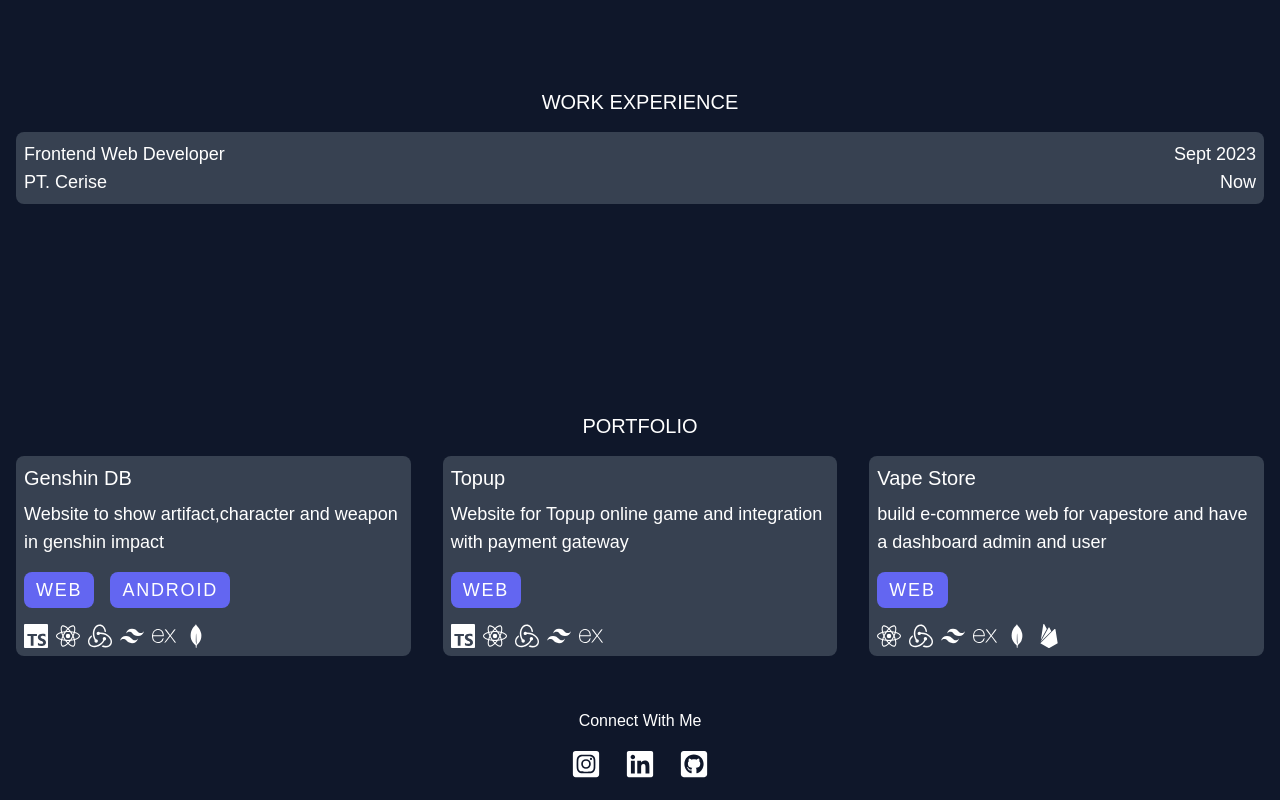
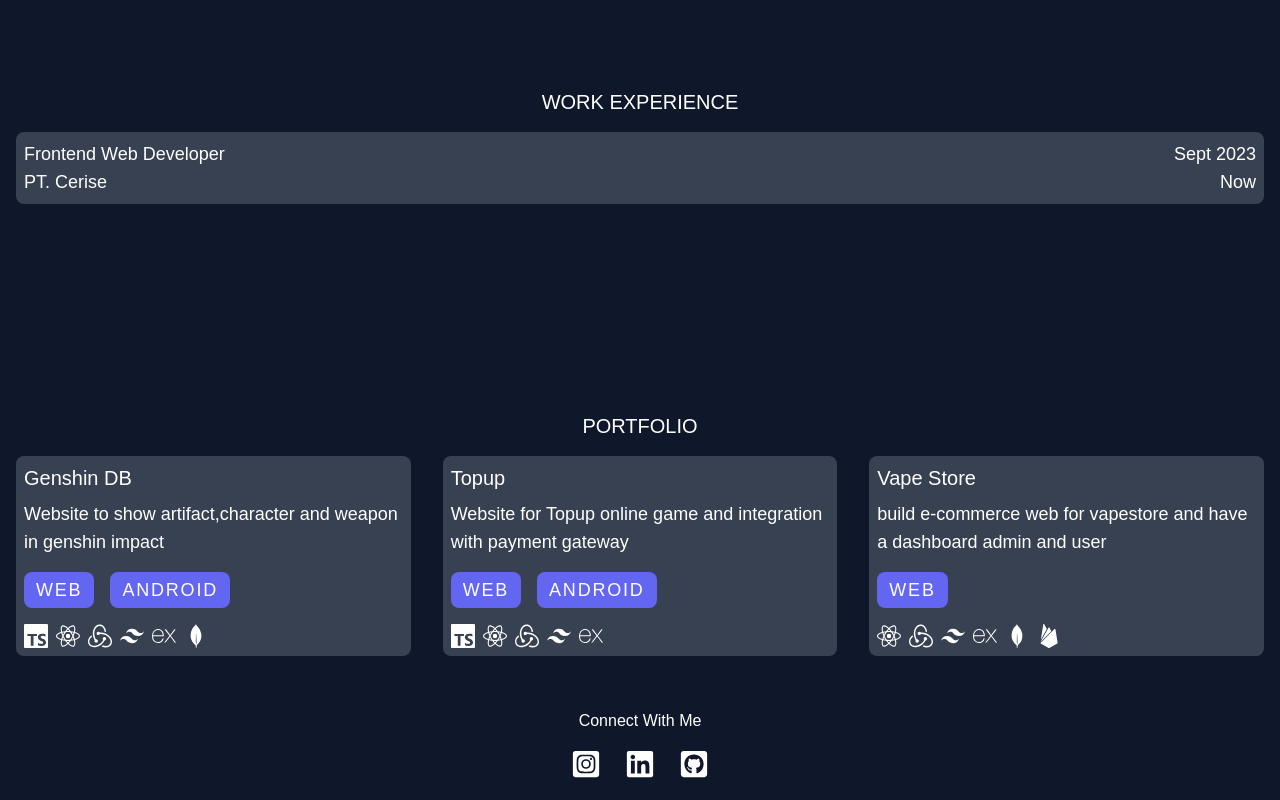
Before and after one commit to xxaexa/portfolio, a React (Vite) app: page / in a window 1280 px wide. Shown: the part 604-1404 px from the top of the page. Built offline with nearby package versions, Linux system fonts and the light colour scheme; a web font is replaced by a local one.

Commit message:
added link

```diff
--- a/src/constant/index.tsx
+++ b/src/constant/index.tsx
@@ -31,7 +31,8 @@
 
     live: "https://genshindb.xxaexa.my.id/",
     code: "https://genshin-db.xxaexa.my.id/",
-    android: "https://expo.dev/artifacts/eas/gXBesDDv3efUeT73t8EG65.apk",
+    android:
+      "https://drive.google.com/file/d/15AAKpLqxZPcWgXT1nELM9Dg8CMAUpMcX/view?usp=drive_link",
     description:
       "Website to show artifact,character and weapon in genshin impact",
     tags: [
@@ -47,6 +48,8 @@
     title: "Topup",
     live: "https://topup.xxaexa.my.id/",
     code: "",
+    android:
+      "https://drive.google.com/file/d/1OeJ3VIg4XZLsiH5LkIIlQ2YlnVXlqDep/view?usp=drive_link",
     description:
       "Website for Topup online game and integration with payment gateway",
     tags: [
```
